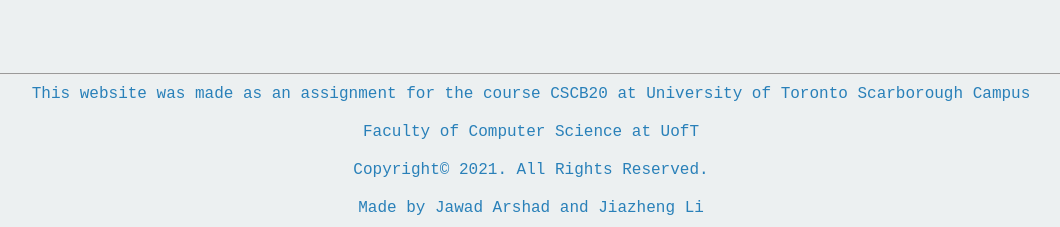
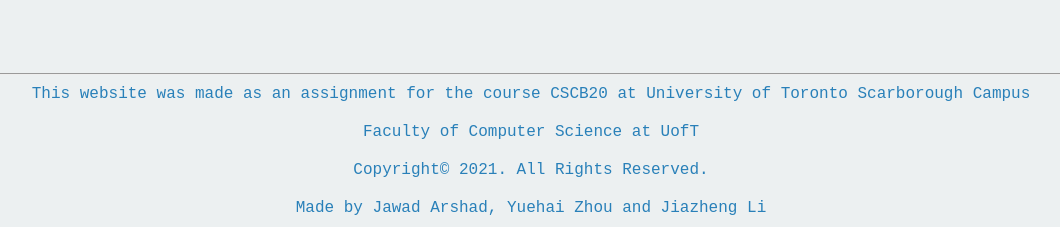
Before and after one commit to ljz3/CSCB20-A3, a Flask app: page /syllabus.html in a window 1280 px wide. Shown: the part 573-800 px from the top of the page, without its empty margins (109-1169 px from the left). Run offline with Flask 2, Linux system fonts and the light colour scheme.

Commit message:
Update syllabus.html

```diff
--- a/Assignment3/templates/syllabus.html
+++ b/Assignment3/templates/syllabus.html
@@ -36,7 +36,7 @@
                     <div class="footer-content">This website was made as an assignment for the course CSCB20 at University of Toronto Scarborough Campus</div>
                     <div class="footer-content"><a href="https://web.cs.toronto.edu/">Faculty of Computer Science at UofT</a></div>
                     <div class="footer-content">Copyright&copy 2021. All Rights Reserved.</div>
-                    <div class="footer-content">Made by Jawad Arshad and Jiazheng Li</div>
+                    <div class="footer-content">Made by Jawad Arshad, Yuehai Zhou and Jiazheng Li</div>
                 </div>
             </div>
         </footer>
```
